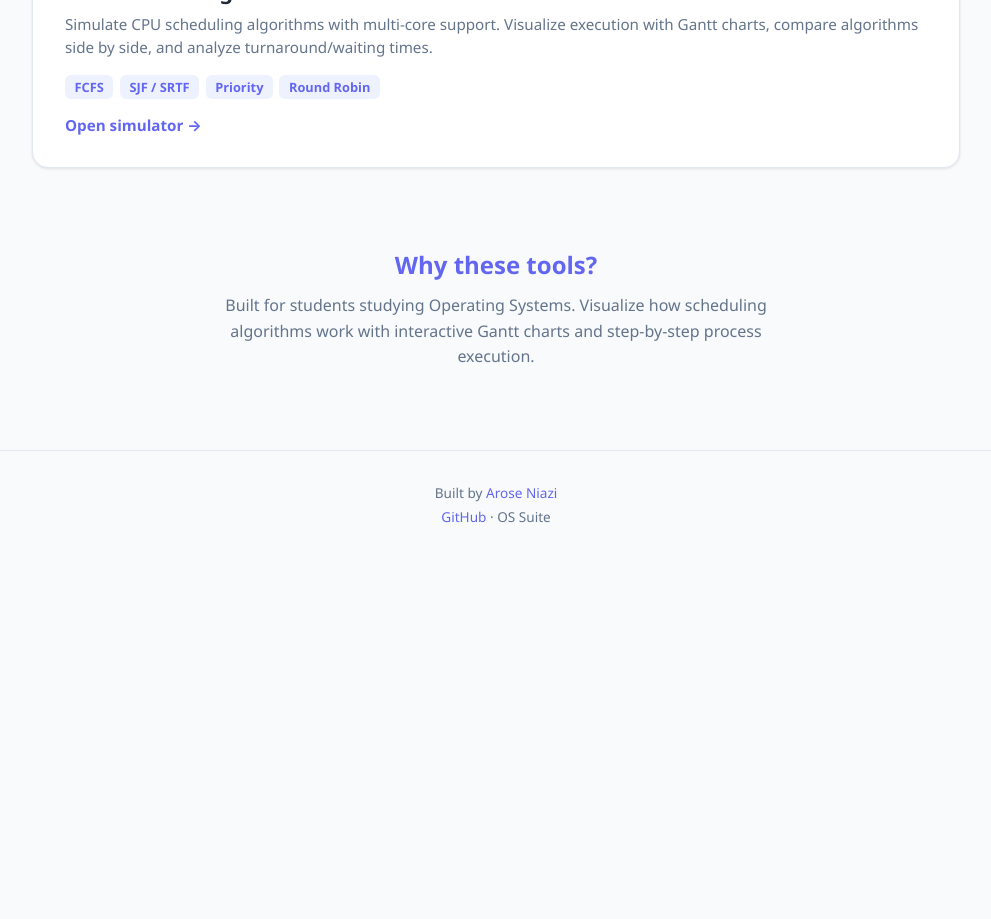
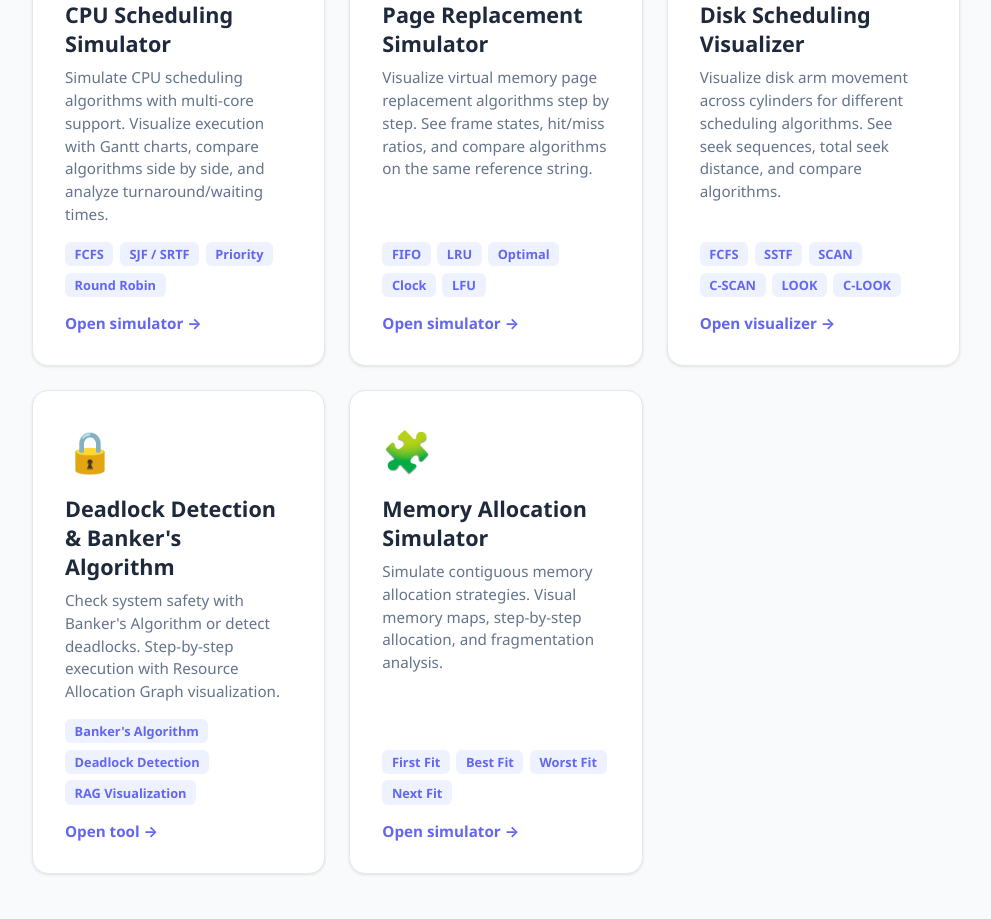
Before and after one commit to Arose-Niazi/os-suite, a plain HTML site: page index.html in a window 1280 px wide. Shown: the part 336-1255 px from the top of the page, without its empty margins (144-1135 px from the left). Before the commit the page ends 894 px from the top, so only its background shows below. Drawn offline with Linux system fonts and the light colour scheme.

Commit message:
Add page replacement, disk scheduling, deadlock detection, memory allocation tools

```diff
--- a/index.html
+++ b/index.html
@@ -4,14 +4,14 @@
     <meta charset="utf-8">
     <meta name="viewport" content="width=device-width, initial-scale=1.0">
     <title>OS Tools — Operating Systems</title>
-    <meta name="description" content="Free online operating systems tools with step-by-step visualizations. CPU Scheduling Simulator with FCFS, SJF, Priority, and Round Robin algorithms featuring multi-core Gantt charts.">
-    <meta name="keywords" content="operating systems, CPU scheduling, FCFS, SJF, priority scheduling, round robin, Gantt chart, multi-core, process scheduling, OS tools, scheduling simulator">
+    <meta name="description" content="Free online operating systems tools with step-by-step visualizations. CPU Scheduling, Page Replacement, Disk Scheduling, Deadlock Detection, and Memory Allocation simulators.">
+    <meta name="keywords" content="operating systems, CPU scheduling, page replacement, disk scheduling, deadlock detection, banker's algorithm, memory allocation, first fit, best fit, FIFO, LRU, FCFS, SJF, SCAN, OS tools, simulator">
     <meta name="author" content="Arose Niazi">
     <meta name="robots" content="index, follow">
     <link rel="canonical" href="https://os.arose-niazi.me/">
 
     <meta property="og:title" content="OS Tools — Operating Systems">
-    <meta property="og:description" content="Free online operating systems tools — CPU scheduling simulator with multi-core Gantt charts and algorithm comparison.">
+    <meta property="og:description" content="Free online OS tools — CPU Scheduling, Page Replacement, Disk Scheduling, Deadlock Detection & Memory Allocation simulators with step-by-step visualizations.">
     <meta property="og:url" content="https://os.arose-niazi.me/">
     <meta property="og:type" content="website">
     <meta property="og:site_name" content="OS Suite">
@@ -110,7 +110,7 @@
 
     <header>
         <h1>⚙️ OS Tools</h1>
-        <p>Interactive tools for Operating Systems — CPU scheduling algorithms with visual Gantt charts and performance metrics.</p>
+        <p>Interactive tools for Operating Systems — CPU scheduling, page replacement, disk scheduling, deadlock detection, and memory allocation with step-by-step visualizations.</p>
         <button class="theme-toggle" id="themeToggle" aria-label="Toggle dark mode">🌙</button>
     </header>
 
@@ -128,11 +128,65 @@
                 </div>
                 <div class="tool-arrow">Open simulator →</div>
             </a>
+
+            <a href="./page-replacement/" class="tool-card">
+                <div class="tool-icon">📄</div>
+                <h2>Page Replacement Simulator</h2>
+                <p>Visualize virtual memory page replacement algorithms step by step. See frame states, hit/miss ratios, and compare algorithms on the same reference string.</p>
+                <div class="tool-methods">
+                    <span class="method-tag">FIFO</span>
+                    <span class="method-tag">LRU</span>
+                    <span class="method-tag">Optimal</span>
+                    <span class="method-tag">Clock</span>
+                    <span class="method-tag">LFU</span>
+                </div>
+                <div class="tool-arrow">Open simulator →</div>
+            </a>
+
+            <a href="./disk-scheduling/" class="tool-card">
+                <div class="tool-icon">💿</div>
+                <h2>Disk Scheduling Visualizer</h2>
+                <p>Visualize disk arm movement across cylinders for different scheduling algorithms. See seek sequences, total seek distance, and compare algorithms.</p>
+                <div class="tool-methods">
+                    <span class="method-tag">FCFS</span>
+                    <span class="method-tag">SSTF</span>
+                    <span class="method-tag">SCAN</span>
+                    <span class="method-tag">C-SCAN</span>
+                    <span class="method-tag">LOOK</span>
+                    <span class="method-tag">C-LOOK</span>
+                </div>
+                <div class="tool-arrow">Open visualizer →</div>
+            </a>
+
+            <a href="./deadlock/" class="tool-card">
+                <div class="tool-icon">🔒</div>
+                <h2>Deadlock Detection & Banker's Algorithm</h2>
+                <p>Check system safety with Banker's Algorithm or detect deadlocks. Step-by-step execution with Resource Allocation Graph visualization.</p>
+                <div class="tool-methods">
+                    <span class="method-tag">Banker's Algorithm</span>
+                    <span class="method-tag">Deadlock Detection</span>
+                    <span class="method-tag">RAG Visualization</span>
+                </div>
+                <div class="tool-arrow">Open tool →</div>
+            </a>
+
+            <a href="./memory-allocation/" class="tool-card">
+                <div class="tool-icon">🧩</div>
+                <h2>Memory Allocation Simulator</h2>
+                <p>Simulate contiguous memory allocation strategies. Visual memory maps, step-by-step allocation, and fragmentation analysis.</p>
+                <div class="tool-methods">
+                    <span class="method-tag">First Fit</span>
+                    <span class="method-tag">Best Fit</span>
+                    <span class="method-tag">Worst Fit</span>
+                    <span class="method-tag">Next Fit</span>
+                </div>
+                <div class="tool-arrow">Open simulator →</div>
+            </a>
         </div>
 
         <section class="info-section">
             <h2>Why these tools?</h2>
-            <p>Built for students studying Operating Systems. Visualize how scheduling algorithms work with interactive Gantt charts and step-by-step process execution.</p>
+            <p>Built for students studying Operating Systems. Visualize how scheduling, memory management, and resource allocation algorithms work with interactive charts and step-by-step execution.</p>
         </section>
     </main>
 
--- a/sitemap.xml
+++ b/sitemap.xml
@@ -2,4 +2,8 @@
 <urlset xmlns="http://www.sitemaps.org/schemas/sitemap/0.9">
     <url><loc>https://os.arose-niazi.me/</loc><lastmod>2026-04-01</lastmod><priority>1.0</priority></url>
     <url><loc>https://os.arose-niazi.me/scheduling/</loc><lastmod>2026-04-01</lastmod><priority>0.9</priority></url>
+    <url><loc>https://os.arose-niazi.me/page-replacement/</loc><lastmod>2026-04-01</lastmod><priority>0.9</priority></url>
+    <url><loc>https://os.arose-niazi.me/disk-scheduling/</loc><lastmod>2026-04-01</lastmod><priority>0.9</priority></url>
+    <url><loc>https://os.arose-niazi.me/deadlock/</loc><lastmod>2026-04-01</lastmod><priority>0.9</priority></url>
+    <url><loc>https://os.arose-niazi.me/memory-allocation/</loc><lastmod>2026-04-01</lastmod><priority>0.9</priority></url>
 </urlset>
```
Also changed, not shown: 2 other files.
